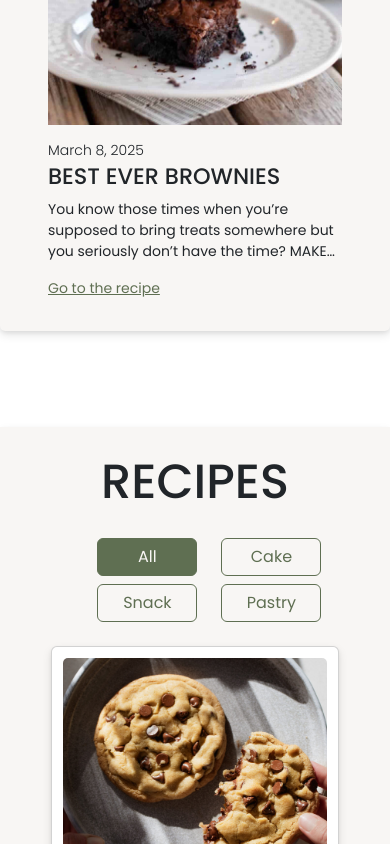
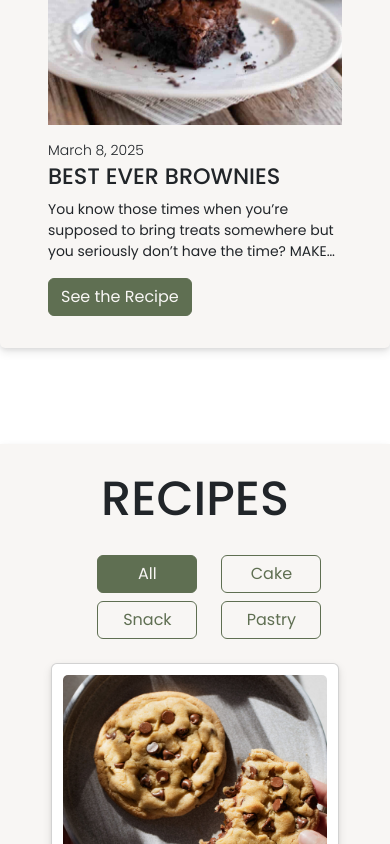
Before and after one commit to EmirSalmanDev/es_cookbook, a React (Vite) app in the folder es_cookbook/: page / in a window 390 px wide. Shown: the part 780-1624 px from the top of the page. Built offline with nearby package versions, Linux system fonts and the light colour scheme; a web font is replaced by a local one.

Commit message:
highlighted recipe changes

```diff
--- a/es_cookbook/src/pages/Home.jsx
+++ b/es_cookbook/src/pages/Home.jsx
@@ -49,10 +49,10 @@ function Home() {
             <h2 className="highlighted-header">This Week's Recipe</h2>
           </Row>
           <Row>
-            <Col sm={4} className="img-col">
+            <Col md={4} sm={5} className="img-col">
               <Image src={BrownieImg} fluid />
             </Col>
-            <Col sm={8} className="highlighted-text">
+            <Col md={8} sm={7} className="highlighted-text">
               <div>
                 <span className="date">March 8, 2025</span>
                 <h3>Best Ever Brownies</h3>
@@ -64,7 +64,13 @@ function Home() {
                 birthday party, Bible study, basketball thingy, or Friday night
                 lounge party on the couch.
               </p>
-              <a href="/recipe/brownie">Go to the recipe</a>
+              <Button
+                variant="primary"
+                className="custom-btn"
+                onClick={() => handleNavigate("brownie")}
+              >
+                See the Recipe
+              </Button>
             </Col>
           </Row>
         </Container>
--- a/es_cookbook/src/styles/home.css
+++ b/es_cookbook/src/styles/home.css
@@ -75,12 +75,8 @@
     font-size: 1.2rem;
 }
 
-.highlighted-recipe .highlighted-text a {
+.highlighted-recipe .highlighted-text button {
     margin-top: auto;
-    font-size: 1.2rem;
-    color: var(--green);
-    font-size: 1.2rem;
-    text-decoration: underline;
 }
 
 @media (min-width: 1600px) {
@@ -143,6 +139,10 @@
     .highlighted-recipe .highlighted-text a {
         font-size: .875rem;
     }
+
+    .highlighted-recipe .highlighted-text button {
+        font-size: 0.9rem;
+    }
 }
 
 @media (max-width: 768px) {
@@ -200,6 +200,11 @@
     .highlighted-recipe .highlighted-text a {
         font-size: .875rem;
     }
+
+    .highlighted-recipe .highlighted-text button {
+        font-size: 0.75rem;
+    }
+
 }
 
 @media (max-width: 576px) {
@@ -225,4 +230,8 @@
     .highlighted-recipe .highlighted-text {
         margin-top: .8rem;
     }
+
+    .highlighted-recipe .highlighted-text button {
+        font-size: 1rem;
+    }
 }
```
